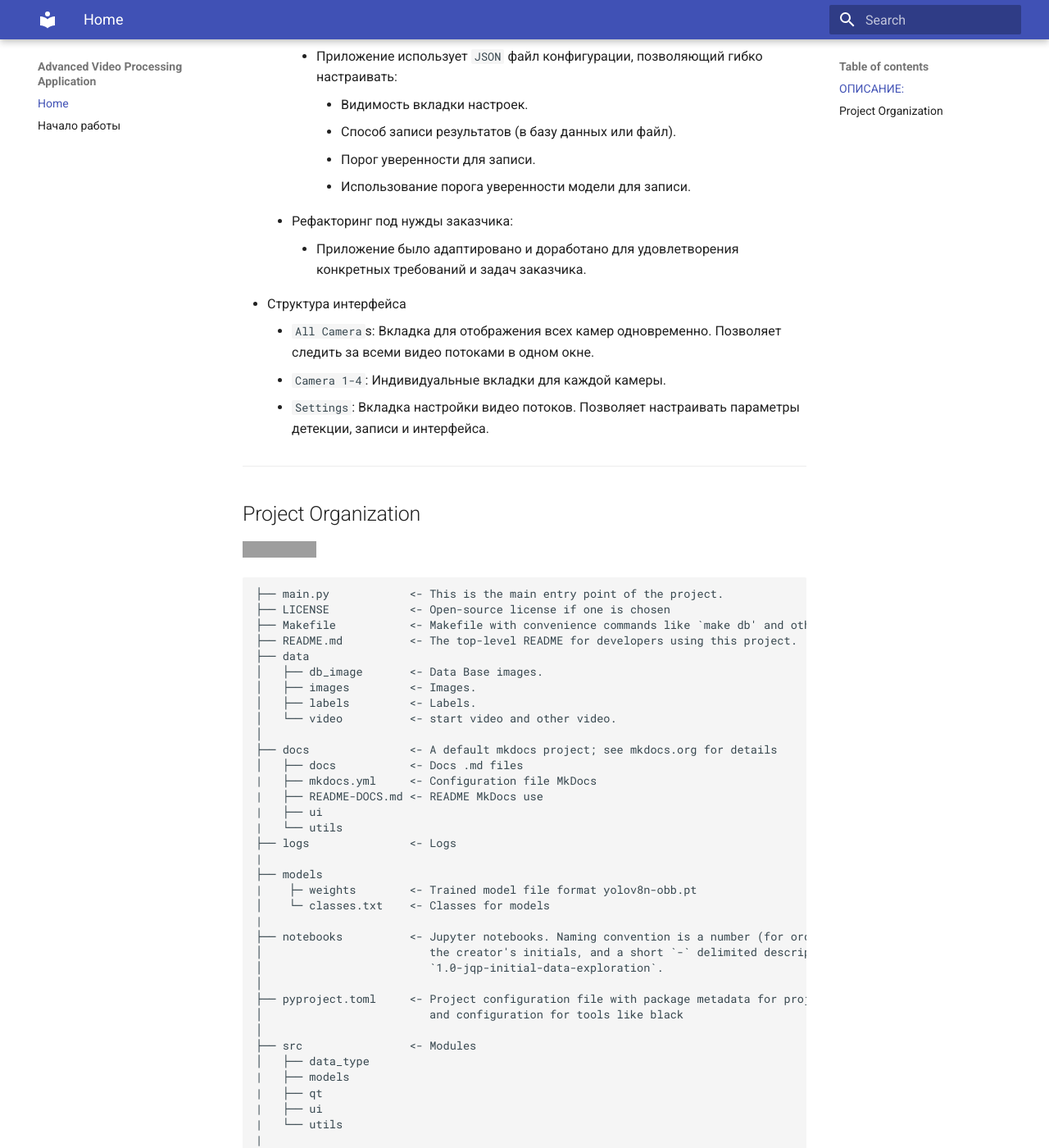
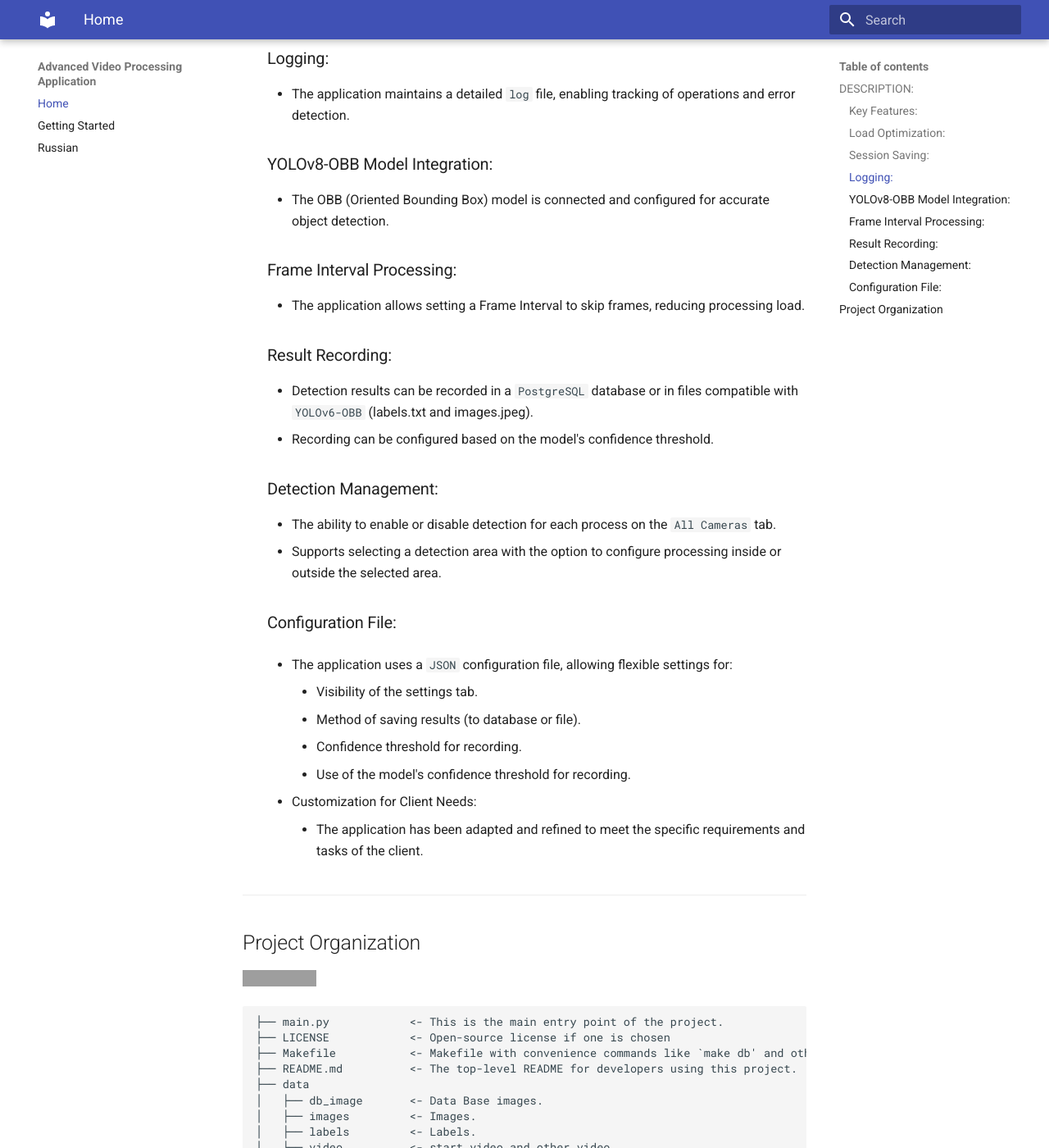
Before and after one commit to OlegShamaev/GUI-YOLOv8-OBB-4-STREAMS, an MkDocs documentation site: the page built from docs/docs/index.md, in a window 1280 px wide and 1400 px high, scrolled down 1674 px. Shown: the whole window at 82% size. Built offline with MkDocs 1.6.1 and Material for MkDocs 9.7.7, drawn with Linux system fonts in a browser that asks for light colours; some of the changed text lies outside the part shown; grey boxes are pictures that could not be loaded.

Commit message:
add russian.md

````diff
--- a/docs/docs/index.md
+++ b/docs/docs/index.md
@@ -1,66 +1,96 @@
 # Advanced Video Processing Application
 
-- автор `Шамаев Олег Сергеевич`
-- фреймворк GUI - `PyQt6`
-- фреймворк обработки `Ultralytics `
 
-## ОПИСАНИЕ:
+- Author: `Oleg Shamaev`
+- GUI Framework: `PyQt6`
+- Processing `Framework: Ultralytics`
 
 
-- это мощное и гибкое приложение, разработанное с использованием PyQt6, предназначенное для обработки видео потоков в реальном времени с использованием модели YOLOv8-OBB.
-- Приложение поддерживает обработку видео с камер, видеофайлов и потоков с YouTube, обеспечивая высокоэффективную детекцию объектов и сохранение результатов.
-- Оно ориентировано на пользователей, которым требуется точная и быстрая обработка видеоданных для аналитики и мониторинга.
+## DESCRIPTION:
 
-- Основные возможности:
+- This is a powerful and flexible application developed using PyQt6, designed for real-time processing of 4 video streams using the YOLOv8-OBB model.
 
-    - Многокамерная обработка:
-        - В приложении предусмотрено 6 вкладок.
-        - Первая вкладка отображает все камеры одновременно (`All Cameras`).
-        - Четыре следующие вкладки предназначены для работы с каждой камерой отдельно.
-        - Последняя вкладка используется для настройки параметров.
+- The application supports video processing from cameras, video files, and YouTube streams, providing highly efficient object detection and result saving.
 
-    -  Оптимизация нагрузки:
-        - Обработка видео осуществляется только на активной вкладке, что снижает нагрузку на систему.
-        - На вкладке `All Camera` обрабатываются все камеры одновременно.
-        - На вкладке `Settings `обработка всех камер ставится на паузу.
+- It is aimed at users who require accurate and fast video data processing for analytics and monitoring.
 
-    - Сохранение сеансов:
-        - Настройки последнего сеанса сохраняются и восстанавливаются при следующем запуске.
-        - Приложение запоминает последнюю открытую вкладку и восстанавливает её при перезапуске.
+    - Interface Structure:
+        - `All Cameras`: Tab for displaying all cameras simultaneously. Allows monitoring all video streams in one window.
 
-    - Логирование:
-        - Приложение ведет детализированный лог в файл, позволяющий отслеживать работу и выявлять ошибки.
+        - `Camera` 1-4: Individual tabs for each camera.
 
-    - Интеграция модели `YOLOv8-OBB`:
-        - Подключена и настроена модель OBB (Oriented Bounding Box) для точной детекции объектов.
-
-    - Обработка по интервалам кадров:
-        - Реализована возможность настройки Frame Interval для пропуска кадров, что позволяет снизить нагрузку на обработку.
-
-    - Запись результатов:
-        - Результаты детекции могут записываться в базу данных `PostgreSQL` или в файлы в формате, совместимом с `YOLOv6-OBB` (`labels.txt` и `images.jpeg`).
-        - Можно настроить запись в зависимости от порога уверенности модели.
-
-    - Управление детекцией:
-        - Возможность включения или отключения детекции по каждому процессу на вкладке `All Camera`.
-        - Поддержка выбора области детекции с возможностью настройки обработки внутри или снаружи выбранной области.
-
-    - Файл конфигурации:
-        - Приложение использует `JSON` файл конфигурации, позволяющий гибко настраивать:
-            - Видимость вкладки настроек.
-            - Способ записи результатов (в базу данных или файл).
-            - Порог уверенности для записи.
-            - Использование порога уверенности модели для записи.
-
-    - Рефакторинг под нужды заказчика:
-        - Приложение было адаптировано и доработано для удовлетворения конкретных требований и задач заказчика.
+        - `Settings`: Video stream settings tab. Allows configuring detection, recording, and interface parameters.
 
 
-- Структура интерфейса
 
-    - `All Camera`s: Вкладка для отображения всех камер одновременно. Позволяет следить за всеми видео потоками в одном окне.
-    - `Camera 1-4`: Индивидуальные вкладки для каждой камеры.
-    - `Settings`: Вкладка настройки видео потоков. Позволяет настраивать параметры детекции, записи и интерфейса.
+    ### Key Features:
+
+    - Multi-Camera Processing:
+        - The application provides 6 tabs.
+        - The first tab displays all cameras simultaneously (`All Camera`)
+        - The next four tabs are designed for working with each camera individually.
+        - The last tab is used for parameter `settings`.
+        <ul>
+        <li>Supported Input Sources:</li>
+        <ul>
+            <li>☑️ local files: images or videos</li>
+            <li>☑️ Camera</li>
+            <li>☑️ RTSP-Stream</li>
+        </ul>
+        <li>Supported Models:</li>
+        <ul>
+            <li>☑️ YOLOv8n</li>
+            <li>☑️ YOLOv8s</li>
+            <li>☑️ YOLOv8m</li>
+            <li>☑️ YOLOv8l</li>
+            <li>☑️ YOLOv8x</li>
+        </ul>
+        </ul>
+
+
+
+    ### Load Optimization:
+    - Video processing is only performed on the active tab, reducing system load.
+    - On the `All Cameras` tab, all cameras are processed simultaneously.
+    - On the Settings tab, processing of all cameras is paused.
+    - The video processing is only performed on the currently selected camera tab.
+
+    ### Session Saving:
+    - The settings from the last session are saved and restored upon the next launch.
+    - The application remembers the last opened tab and restores it upon restart.
+
+    ### Logging:
+    - The application maintains a detailed `log` file, enabling tracking of operations and error detection.
+
+    ### YOLOv8-OBB Model Integration:
+    - The OBB (Oriented Bounding Box) model is connected and configured for accurate object detection.
+
+    ### Frame Interval Processing:
+    - The application allows setting a Frame Interval to skip frames, reducing processing load.
+
+    ### Result Recording:
+    - Detection results can be recorded in a `PostgreSQL` database or in files compatible with `YOLOv6-OBB` (labels.txt and images.jpeg).
+    - Recording can be configured based on the model's confidence threshold.
+
+    ### Detection Management:
+    - The ability to enable or disable detection for each process on the `All Cameras` tab.
+    - Supports selecting a detection area with the option to configure processing inside or outside the selected area.
+
+    ### Configuration File:
+    - The application uses a `JSON` configuration file, allowing flexible settings for:
+        - Visibility of the settings tab.
+        - Method of saving results (to database or file).
+        - Confidence threshold for recording.
+        - Use of the model's confidence threshold for recording.
+
+    - Customization for Client Needs:
+        - The application has been adapted and refined to meet the specific requirements and tasks of the client.
+
+
+
+
+
+
 
 
 
@@ -69,7 +99,6 @@
 <a target="_blank" href="https://cookiecutter-data-science.drivendata.org/">
     <img src="https://img.shields.io/badge/CCDS-Project%20template-328F97?logo=cookiecutter" />
 </a>
-
 
 ```
 ├── main.py            <- This is the main entry point of the project.
@@ -85,15 +114,13 @@
 ├── docs               <- A default mkdocs project; see mkdocs.org for details
 │   ├── docs           <- Docs .md files
 |   ├── mkdocs.yml     <- Configuration file MkDocs
-|   ├── README-DOCS.md <- README MkDocs use
-|   ├── ui
-|   └── utils
+|   └── README-DOCS.md <- README MkDocs use
+|
 ├── logs               <- Logs
 |
-├── models
-|    ├─ weights        <- Trained model file format yolov8n-obb.pt
-│    └─ classes.txt    <- Classes for models
-|
+├── models             <- Classes and models
+|    └──weights        <- Trained and serialized models, model predictions, or model summaries
+│
 ├── notebooks          <- Jupyter notebooks. Naming convention is a number (for ordering),
 │                         the creator's initials, and a short `-` delimited description, e.g.
 │                         `1.0-jqp-initial-data-exploration`.
@@ -114,7 +141,7 @@
 ├── requirements.txt   <- The requirements file for reproducing the analysis environment, e.g.
 │                         generated with `pip freeze > requirements.txt`
 │
-├── setup.cfg          <- Configuration file for flake8, Black, isort
+├── setup.cfg          <- Configuration file for flake8, black, isort
 ```
 
 ---------------------------------------------------------------------------------------------------------------
--- /dev/null
+++ b/docs/docs/russian.md
@@ -0,0 +1,289 @@
+# Advanced Video Processing Application
+
+- автор `Шамаев Олег Сергеевич`
+- фреймворк GUI - `PyQt6`
+- фреймворк обработки `Ultralytics `
+
+## ОПИСАНИЕ:
+
+
+- это мощное и гибкое приложение, разработанное с использованием PyQt6, предназначенное для обработки видео потоков в реальном времени с использованием модели YOLOv8-OBB.
+- Приложение поддерживает обработку видео с камер, видеофайлов и потоков с YouTube, обеспечивая высокоэффективную детекцию объектов и сохранение результатов.
+- Оно ориентировано на пользователей, которым требуется точная и быстрая обработка видеоданных для аналитики и мониторинга.
+
+- Основные возможности:
+
+    - Многокамерная обработка:
+        - В приложении предусмотрено 6 вкладок.
+        - Первая вкладка отображает все камеры одновременно (`All Cameras`).
+        - Четыре следующие вкладки предназначены для работы с каждой камерой отдельно.
+        - Последняя вкладка используется для настройки параметров.
+
+    -  Оптимизация нагрузки:
+        - Обработка видео осуществляется только на активной вкладке, что снижает нагрузку на систему.
+        - На вкладке `All Camera` обрабатываются все камеры одновременно.
+        - На вкладке `Settings `обработка всех камер ставится на паузу.
+
+    - Сохранение сеансов:
+        - Настройки последнего сеанса сохраняются и восстанавливаются при следующем запуске.
+        - Приложение запоминает последнюю открытую вкладку и восстанавливает её при перезапуске.
+
+    - Логирование:
+        - Приложение ведет детализированный лог в файл, позволяющий отслеживать работу и выявлять ошибки.
+
+    - Интеграция модели `YOLOv8-OBB`:
+        - Подключена и настроена модель OBB (Oriented Bounding Box) для точной детекции объектов.
+
+    - Обработка по интервалам кадров:
+        - Реализована возможность настройки Frame Interval для пропуска кадров, что позволяет снизить нагрузку на обработку.
+
+    - Запись результатов:
+        - Результаты детекции могут записываться в базу данных `PostgreSQL` или в файлы в формате, совместимом с `YOLOv6-OBB` (`labels.txt` и `images.jpeg`).
+        - Можно настроить запись в зависимости от порога уверенности модели.
+
+    - Управление детекцией:
+        - Возможность включения или отключения детекции по каждому процессу на вкладке `All Camera`.
+        - Поддержка выбора области детекции с возможностью настройки обработки внутри или снаружи выбранной области.
+
+    - Файл конфигурации:
+        - Приложение использует `JSON` файл конфигурации, позволяющий гибко настраивать:
+            - Видимость вкладки настроек.
+            - Способ записи результатов (в базу данных или файл).
+            - Порог уверенности для записи.
+            - Использование порога уверенности модели для записи.
+
+    - Рефакторинг под нужды заказчика:
+        - Приложение было адаптировано и доработано для удовлетворения конкретных требований и задач заказчика.
+
+
+- Структура интерфейса
+
+    - `All Camera`s: Вкладка для отображения всех камер одновременно. Позволяет следить за всеми видео потоками в одном окне.
+    - `Camera 1-4`: Индивидуальные вкладки для каждой камеры.
+    - `Settings`: Вкладка настройки видео потоков. Позволяет настраивать параметры детекции, записи и интерфейса.
+
+
+
+---------------------------------------------------------------------------------------------------------------
+## Project Organization
+<a target="_blank" href="https://cookiecutter-data-science.drivendata.org/">
+    <img src="https://img.shields.io/badge/CCDS-Project%20template-328F97?logo=cookiecutter" />
+</a>
+
+
+```
+├── main.py            <- This is the main entry point of the project.
+├── LICENSE            <- Open-source license if one is chosen
+├── Makefile           <- Makefile with convenience commands like `make db' and other
+├── README.md          <- The top-level README for developers using this project.
+├── data
+│   ├── db_image       <- Data Base images.
+│   ├── images         <- Images.
+│   ├── labels         <- Labels.
+│   └── video          <- start video and other video.
+│
+├── docs               <- A default mkdocs project; see mkdocs.org for details
+│   ├── docs           <- Docs .md files
+|   ├── mkdocs.yml     <- Configuration file MkDocs
+|   └── README-DOCS.md <- README MkDocs use
+|
+├── logs               <- Logs
+|
+├── models
+|    ├─ weights        <- Trained model file format yolov8n-obb.pt
+│    └─ classes.txt    <- Classes for models
+|
+├── notebooks          <- Jupyter notebooks. Naming convention is a number (for ordering),
+│                         the creator's initials, and a short `-` delimited description, e.g.
+│                         `1.0-jqp-initial-data-exploration`.
+│
+├── pyproject.toml     <- Project configuration file with package metadata for project
+│                         and configuration for tools like black
+│
+├── src                <- Modules
+│   ├── data_type
+|   ├── models
+|   ├── qt
+|   ├── ui
+|   └── utils
+|
+├── reports            <- Generated analysis as HTML, PDF, LaTeX, etc.
+│   └── figures        <- Generated graphics and figures to be used in reporting
+│
+├── requirements.txt   <- The requirements file for reproducing the analysis environment, e.g.
+│                         generated with `pip freeze > requirements.txt`
+│
+├── setup.cfg          <- Configuration file for flake8, Black, isort
+```
+
+---------------------------------------------------------------------------------------------------------------
+
+
+## Getting started
+
+
+Файлы моделей сохраняются в папке  **models/weights/** .
+
+Файлы моделей должны быть в формате **PyTorch** .
+
+Имена моделей должны быть **`yolov8n-obb.pt` `yolov8s-obb.pt` `yolov8m-obb.pt` `yolov8l-obb.pt` `yolov8x-obb.pt`**
+
+Файлы `classes.txt` сохраняются в папке  **models/** .
+
+## Configuration file
+Резервная копия файла находится в папке  `backup/config.json`
+
+### Config.json
+
+
+1. **preference** - отображение вкладки настроек  `true` или `false`
+
+
+2. **db_confidence** - порог уверенности, выше которого происходит запись в базу данных, от `0` до `1`.
+
+
+3. **db_use_conf_model** - для записи в базу данных использовать порог уверенности, установленный для обнаружения модели `true` или `false`
+
+
+4. **db_save** - для записи в базу данных используйте `DataBase`, для записи в файл в формате YOLO используйте `File`, для отмены записи используйте `Disabled`.
+
+- остальные параметры изменяются программой.
+
+## Makefile
+
+### Help
+- Список команд и их описание
+
+```shell
+make help
+```
+
+### Install
+- Настройка среды интерпретатора Python
+
+```shell
+make create_venv
+```
+
+- Установка необходимых пакетов с помощью pip
+
+```shell
+make requirements
+```
+
+### Start
+- Запуск приложения
+
+```shell
+make run
+```
+
+### Debug
+- Удаляет скомпилированные файлы Python и временные каталоги.
+
+```shell
+make clear
+```
+
+- Проверяет код на соответствие стилю и наличие ошибок с помощью flake8 и isort.
+
+```shell
+make lint
+```
+
+
+### Data Base
+Наше приложение по умолчанию использует базу данных **PostgreSQL**. Для использования другой базы данных настройте файл  **src/utils/db_config.py** .
+
+
+#### Configuration
+
+- Создайте файл **.env** для безопасного хранения учетных данных базы данных:
+
+```shell
+make db_env
+```
+
+- Переменные файла **.env**
+
+```shell
+
+
+    DB_USER=your-user
+
+
+    DB_PASS=your-pass
+
+
+    DB_NAME=vtormet_yolo_db
+
+
+    DB_PORT=5432
+
+
+    DB_HOST=localhost
+```
+
+#### Creating
+- Создание базы данных и таблиц для записи результатов обнаружения:
+
+```shell
+make db_create
+```
+
+
+- Создание каталогов для записи результатов обнаружения в файлы:
+
+```shell
+make folders_create
+```
+#### Dump
+
+- Data Base
+Создает дамп базы данных и изображений в архив в папке data и очищает таблицы базы данных:
+
+```shell
+make dump_db
+```
+
+- Files
+Создает дамп каталогов с изображениями и метками и очищает их:
+
+```shell
+make dump_files
+```
+
+#### Clean
+- Очищает таблицы базы данных и удаляет изображения:
+
+```shell
+make clear_db
+```
+
+- Очищает каталоги с изображениями и метками:
+
+```shell
+make clear_folders
+```
+
+
+
+### MkDocs
+#### Install
+
+```shell
+make install_docs
+```
+#### Create site
+MkDocs - это генератор статических сайтов, который создает веб-сайт из файлов Markdown.
+
+```shell
+make build_docs
+```
+
+#### Start site
+MkDocs запускает сайт документации по адрес [ http://127.0.0.1:8000/]( http://127.0.0.1:8000/)
+
+```shell
+make serve_docs
+```
--- a/docs/mkdocs.yml
+++ b/docs/mkdocs.yml
@@ -8,8 +8,9 @@
     - navigation.top
 
 nav:
-  - Home: index.md # Путь относительно каталога docs/
-  - Начало работы: getting-started.md
+  - Home: index.md
+  - Getting Started: getting-started.md
+  - Russian: russian.md
 
 
 # Путь к директории с документацией
````
